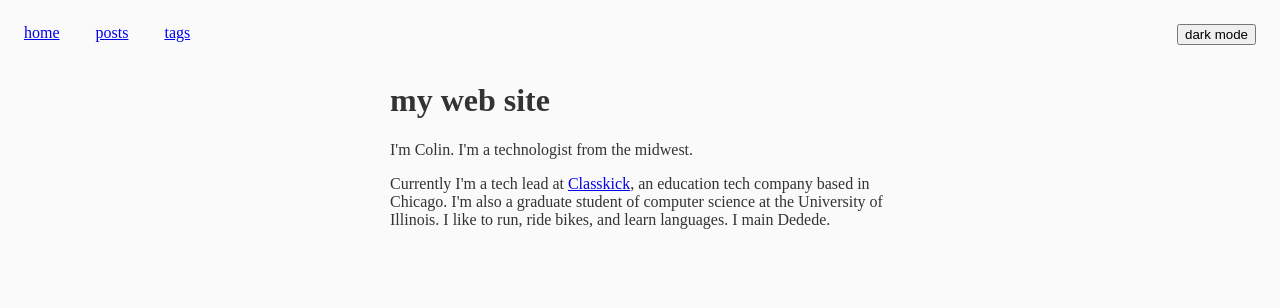
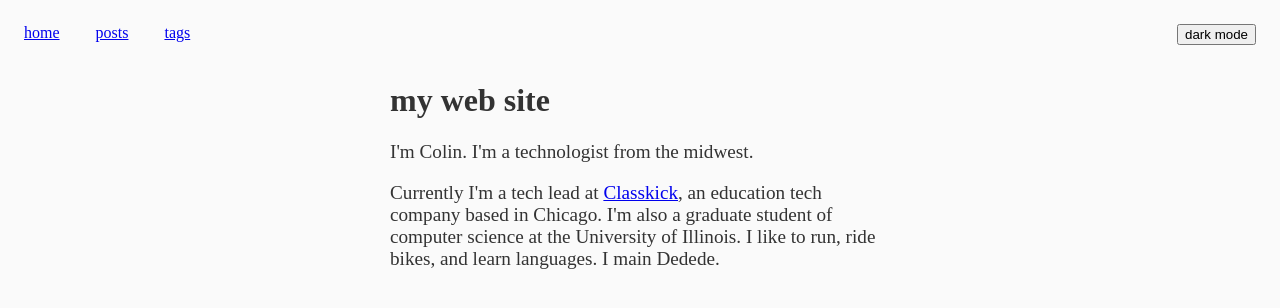
Before and after one commit to cwshevlin/personal-site, a Django app: page / in a window 1280 px wide. Shown: the top 308 px of the page. Run offline with Django 3.2, Linux system fonts and the light colour scheme.

Commit message:
Adds 1.2em for p elements.

```diff
--- a/config/static/base.css
+++ b/config/static/base.css
@@ -43,9 +43,11 @@ body {
     max-width: 500px;
 }
 
+p {
+    font-size: 1.2em;
+}
+
 img {
     margin: 0 auto;
     display: block;
 }
-
-/* What */
```
